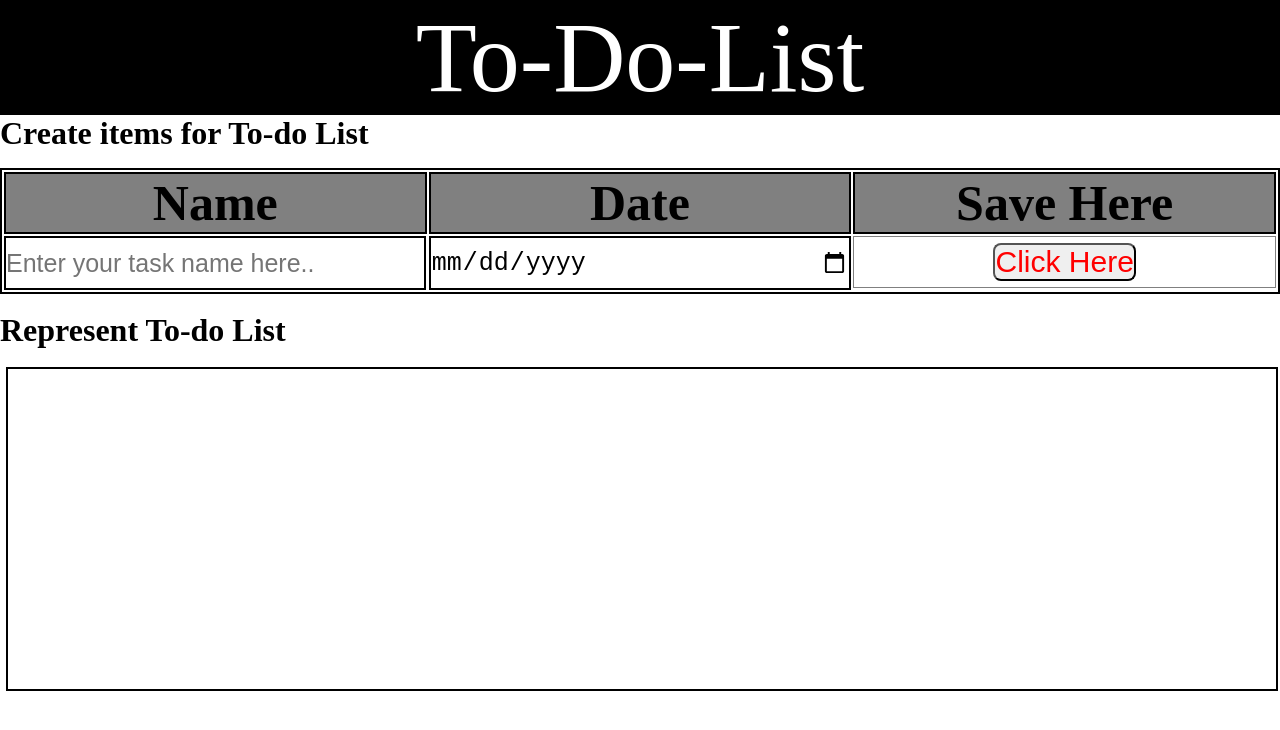
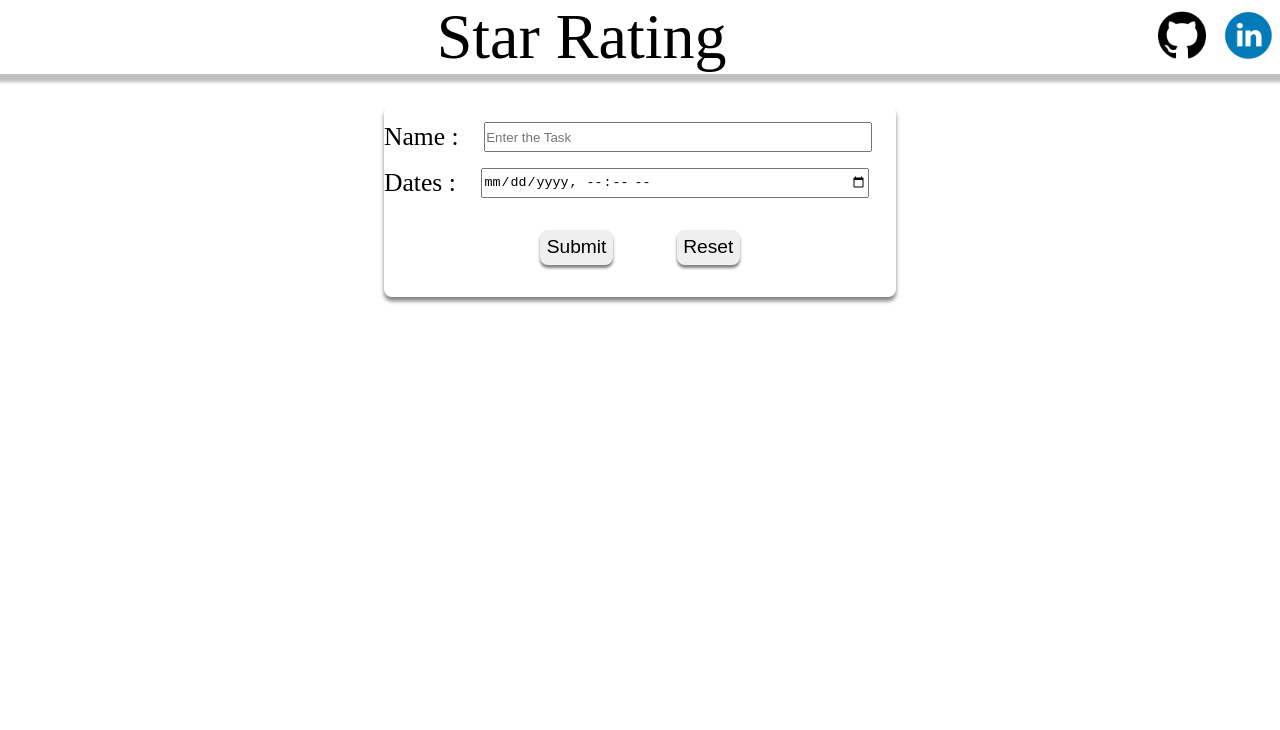
Before and after one commit to IshanTheDeveloper/To-Do-List, a plain HTML site: page index.html in a window 1280 px wide. Drawn offline with Linux system fonts and the light colour scheme.

Commit message:
Changed entire appearence of the Page

```diff
--- a/index.html
+++ b/index.html
@@ -7,35 +7,35 @@
     <link rel="stylesheet" href="style.css" />
   </head>
   <body>
-    <div class="heading">To-Do-List</div>
-    <h1>Create items for To-do List</h1>
-    <main>
-      <table>
-        <tr>
-          <th>Name</th>
-          <th>Date</th>
-          <th>Save Here</th>
-        </tr>
-        <tr>
-          <td>
-            <input
-              type="text"
-              id="name"
-              placeholder="Enter your task name here.."
-            />
-          </td>
-          <td>
-            <input type="date" id="date" />
-          </td>
-          <td id="submit"><button>Click Here</button></td>
-        </tr>
-      </table>
-      <br />
+    <div class="heading">
+      <p id="main-heading">Star Rating</p>
+      <p id="images">
+        <a href="https://github.com/IshanTheDeveloper" target="_blank">
+          <img src="github.png" alt="" id="img1" />
+        </a>
+        <a href="www.linkedin.com/in/ishan-jaiswal-6146202b6" target="_blank">
+          <img src="linkedln.png" alt="" id="img2" />
+        </a>
+      </p>
+    </div>
+    <div class="container">
+      <div class="main-container">
+        <div class="name">
+          <p>Name :</p>
+          <input type="text" placeholder="Enter the Task" id="name" />
+        </div>
+        <div class="date">
+          <p>Dates :</p>
+          <input type="datetime-local" name="" id="date" />
+        </div>
+        <div class="bttn">
+          <button class="buttons" id="submit">Submit</button>
+          <button class="buttons" id="reset">Reset</button>
+        </div>
+        <div class="result"></div>
+      </div>
+    </div>
 
-      <h1>Represent To-do List</h1>
-      <br />
-      <div class="representation"></div>
-    </main>
     <script src="script.js"></script>
   </body>
 </html>
--- a/script.js
+++ b/script.js
@@ -1,14 +1,26 @@
 let names = document.querySelector("#name");
 let date = document.querySelector("#date");
 let submitButton = document.querySelector("#submit");
-let represent = document.querySelector(".representation");
+let resetButton = document.querySelector("#reset");
+let represent = document.querySelector(".result");
+
 let handleClick = () => {
-  let div = document.createElement("div");
-  let span = document.createElement("span");
-  let span1 = document.createElement("span");
+  var div = document.createElement("div");
+  div.setAttribute("class", "representation");
+  var span = document.createElement("span");
+  var span1 = document.createElement("span");
+
   span.innerHTML = names.value;
   span1.innerHTML = date.value;
-  div.append("Task Name : ", span, ",", "Date : ", span1);
+  span.style.color = "green";
+  span1.style.color = "red";
+  div.append(span, span1);
   represent.appendChild(div);
 };
+const resetOperation = () => {
+  represent.innerHTML = "";
+  names.value = "";
+  date.value = "";
+};
 submitButton.addEventListener("click", handleClick);
+resetButton.addEventListener("click", resetOperation);
--- a/style.css
+++ b/style.css
@@ -2,58 +2,90 @@
   margin: 0;
   padding: 0;
 }
+
 .heading {
-  background-color: black;
-  color: white;
-  font-size: 100px;
+  display: flex;
+  justify-content: center;
+  align-items: center;
+  background-color: white;
+  width: 100%;
+  box-shadow: 0 3px 3px 5px rgb(128, 128, 128, 0.5);
+}
+
+#main-heading {
+  background-color: white;
+  font-size: 5vw;
+  width: 90%;
+  text-align: center;
+}
+
+#images {
+  display: flex;
+  justify-content: center;
+  align-items: center;
+  gap: 1rem;
+}
+
+#images img {
+  max-width: 100%;
+}
+#img1 {
+  height: 3rem;
+}
+#img2 {
+  height: 3.3rem;
+}
+.container {
   display: flex;
   justify-content: center;
 }
-table {
-  border: 2px solid black;
+.main-container {
+  box-shadow: 0 4px 4px grey;
+  border-radius: 0.5rem;
+  width: 40vw;
+  margin-top: 2rem;
+}
+@media (max-width: 500px) {
+  .main-container {
+    width: 70vw;
+    height: 40vh;
+    margin-top: 10rem;
+  }
+}
+.name,
+.date {
+  display: flex;
+  font-size: 2vw;
   margin-top: 1rem;
-  width: 100%;
-  height: 10px;
+  gap: 2vw;
 }
-tr {
-  border: 2px solid black;
+input {
+  width: 30vw;
 }
-td {
-  height: 50px;
-}
-th {
-  border: 2px solid black;
-  font-size: 50px;
-  width: 400px;
-  background-color: grey;
-}
-#name {
-  width: 99%;
-  height: 50px;
-  font-size: 25px;
-  border: 2px solid black;
-}
-#date {
-  width: 99%;
-  height: 50px;
-  font-size: 25px;
-  border: 2px solid black;
-}
-
-button {
-  font-size: 30px;
-  border-radius: 0.5rem;
-  color: red;
-}
-#submit {
+.bttn {
   display: flex;
   justify-content: center;
-  align-items: center;
-  border: 1px solid grey;
+  gap: 5vw;
+  margin-top: 2rem;
+  margin-bottom: 2rem;
+}
+.buttons {
+  font-size: 1.5vw;
+  padding: 0.5vw;
+  border-radius: 0.5rem;
+  border: none;
+  box-shadow: 0 3px 3px grey;
+}
+button:hover {
+  color: white;
+  background-color: rgb(39, 90, 222);
+}
+.result {
+  font-size: 1.5vw;
 }
 .representation {
-  width: 99%;
-  height: 40vh;
-  margin-left: 0.4rem;
-  border: 2px solid black;
+  display: flex;
+  justify-content: space-between;
+  width: 90%;
+  margin-left: 2vw;
 }
```
Also changed, not shown: github.png (added), linkedln.png (added).
